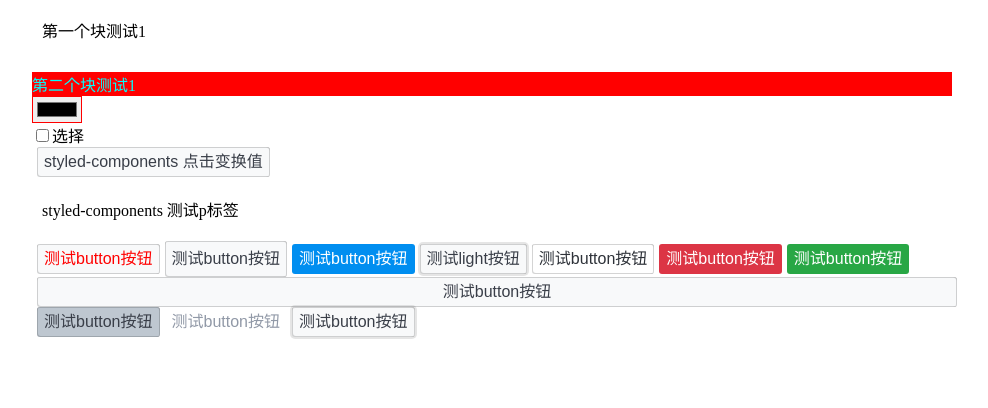
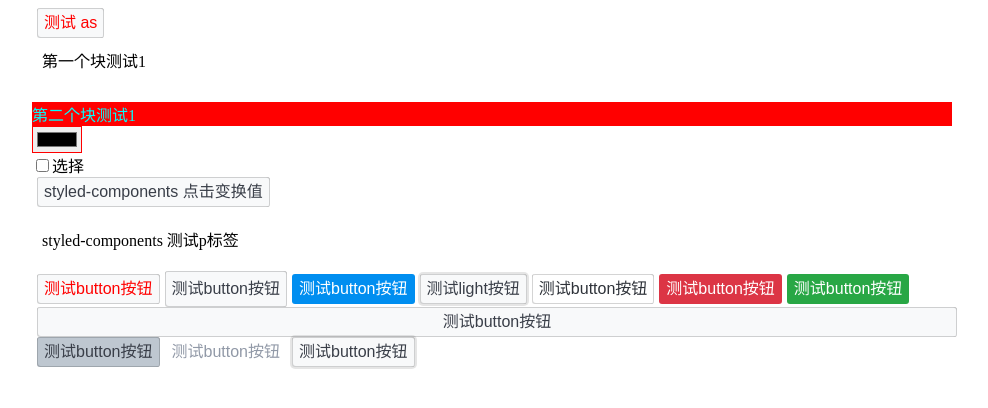
Before and after one commit to SunLxy/css-in-js, a React app: page / in a window 1280 px wide. Shown: the top 408 px of the page, without its empty margins (148-1136 px from the left). Built offline with nearby package versions, Linux system fonts and the light colour scheme.

Commit message:
test:测试as

```diff
--- a/package.json
+++ b/package.json
@@ -23,6 +23,7 @@
     "react": "~18.0.0",
     "react-dom": "~18.0.0",
     "styled-components": "^5.3.5",
+    "tvision-color": "^1.3.1",
     "web-vitals": "^2.1.2"
   },
   "devDependencies": {
--- a/src/App.tsx
+++ b/src/App.tsx
@@ -7,12 +7,20 @@ import Label from "./StyleComponent/Label"
 
 import Theme from "./themes"
 import themeJson from "./theme.json"
+import styled from "styled-components";
+
+
+const Warp = styled.span`
+ color: red;
+`
+
 function App() {
   const [count, setCount] = React.useState(1)
 
   return (
     <div className="body" >
       <dark-mode permanent></dark-mode>
+      <Warp as={Button}>测试 as </Warp>
       <div className="one" >
         第一个块测试{count}
       </div>
--- a/src/themes/index.tsx
+++ b/src/themes/index.tsx
@@ -26,6 +26,9 @@ const transformationHump = (value: string) => {
   return value.replace(Reg, "").replace(/\-(\w)/g, function (all, letter) {
     return letter.toUpperCase();
   });
+}
+export const toLine = (name: string) => {
+  return name.replace(/([A-Z])/g, "_$1").toLowerCase();
 }
 
 const transformationVariable = (theme: ThemeProps["cssVariable"]) => {
```
